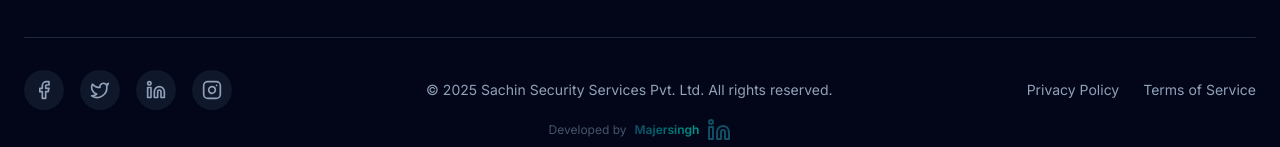
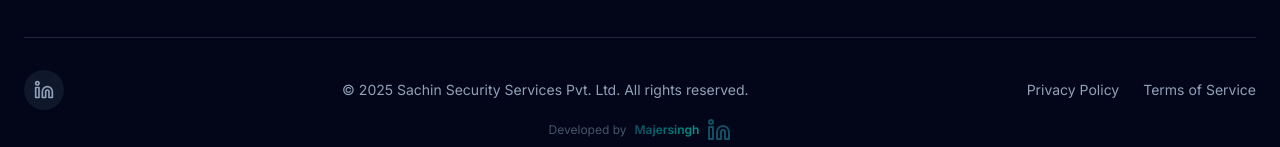
Before and after one commit to sachin-security/sachin-security, a Next.js app: page / in a window 1280 px wide. Shown: the part 8378-8525 px from the top of the page. Built offline with nearby package versions, Linux system fonts and the light colour scheme.

Commit message:
added  user linkedin

```diff
--- a/app/components/Footer.tsx
+++ b/app/components/Footer.tsx
@@ -114,18 +114,18 @@ export default function Footer() {
           <div className="flex flex-col md:flex-row justify-between items-center gap-6">
             {/* Social Links */}
             <div className="flex gap-4">
-              <a href="#" className="w-10 h-10 rounded-full bg-slate-900 hover:bg-amber-400 flex items-center justify-center text-slate-400 hover:text-slate-950 transition-all duration-300 hover:scale-110">
+              {/* <a href="#" className="w-10 h-10 rounded-full bg-slate-900 hover:bg-amber-400 flex items-center justify-center text-slate-400 hover:text-slate-950 transition-all duration-300 hover:scale-110">
                 <Facebook className="w-5 h-5" />
-              </a>
-              <a href="#" className="w-10 h-10 rounded-full bg-slate-900 hover:bg-amber-400 flex items-center justify-center text-slate-400 hover:text-slate-950 transition-all duration-300 hover:scale-110">
+              </a> */}
+              {/* <a href="#" className="w-10 h-10 rounded-full bg-slate-900 hover:bg-amber-400 flex items-center justify-center text-slate-400 hover:text-slate-950 transition-all duration-300 hover:scale-110">
                 <Twitter className="w-5 h-5" />
-              </a>
-              <a href="#" className="w-10 h-10 rounded-full bg-slate-900 hover:bg-amber-400 flex items-center justify-center text-slate-400 hover:text-slate-950 transition-all duration-300 hover:scale-110">
+              </a> */}
+              <a href="https://www.linkedin.com/in/aniket-singh-247953290?utm_source=share&utm_campaign=share_via&utm_content=profile&utm_medium=android_app" className="w-10 h-10 rounded-full bg-slate-900 hover:bg-amber-400 flex items-center justify-center text-slate-400 hover:text-slate-950 transition-all duration-300 hover:scale-110">
                 <Linkedin className="w-5 h-5" />
               </a>
-              <a href="#" className="w-10 h-10 rounded-full bg-slate-900 hover:bg-amber-400 flex items-center justify-center text-slate-400 hover:text-slate-950 transition-all duration-300 hover:scale-110">
+              {/* <a href="#" className="w-10 h-10 rounded-full bg-slate-900 hover:bg-amber-400 flex items-center justify-center text-slate-400 hover:text-slate-950 transition-all duration-300 hover:scale-110">
                 <Instagram className="w-5 h-5" />
-              </a>
+              </a> */}
             </div>
 
             {/* Copyright */}
```
